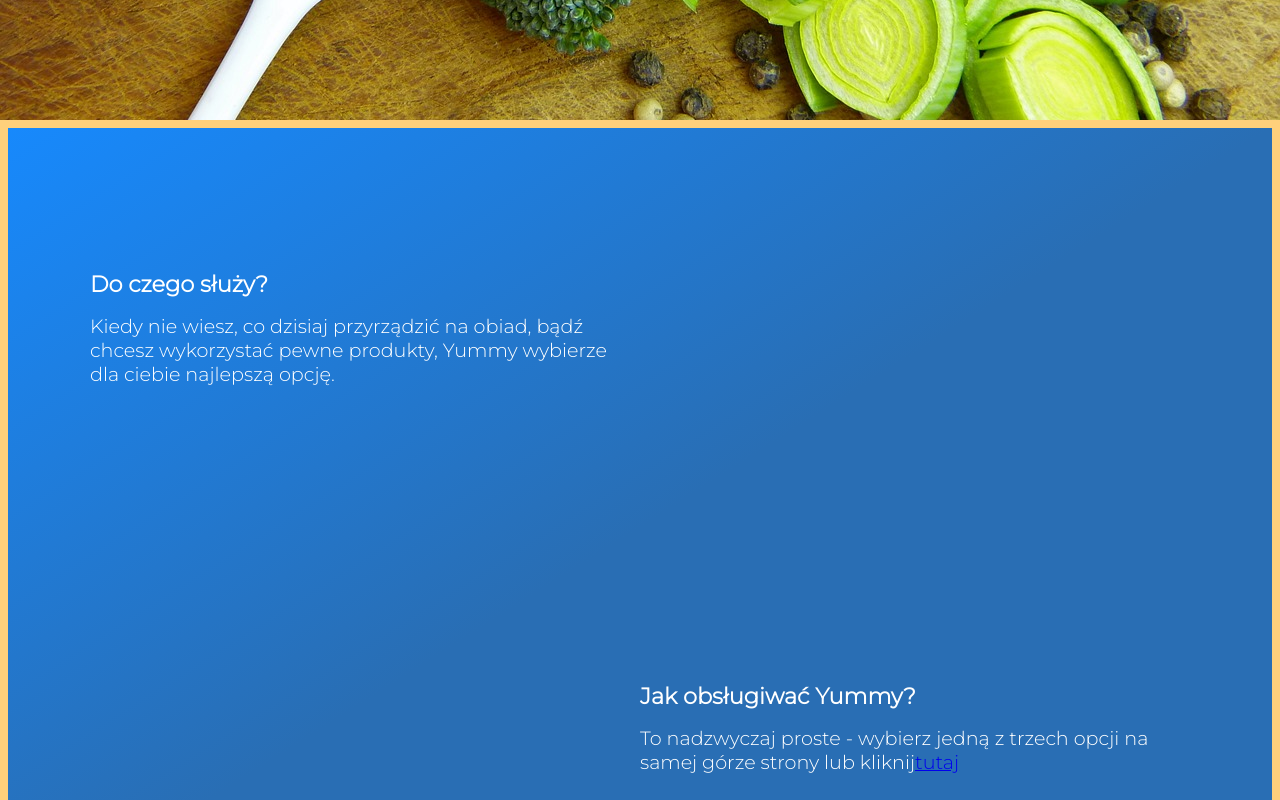
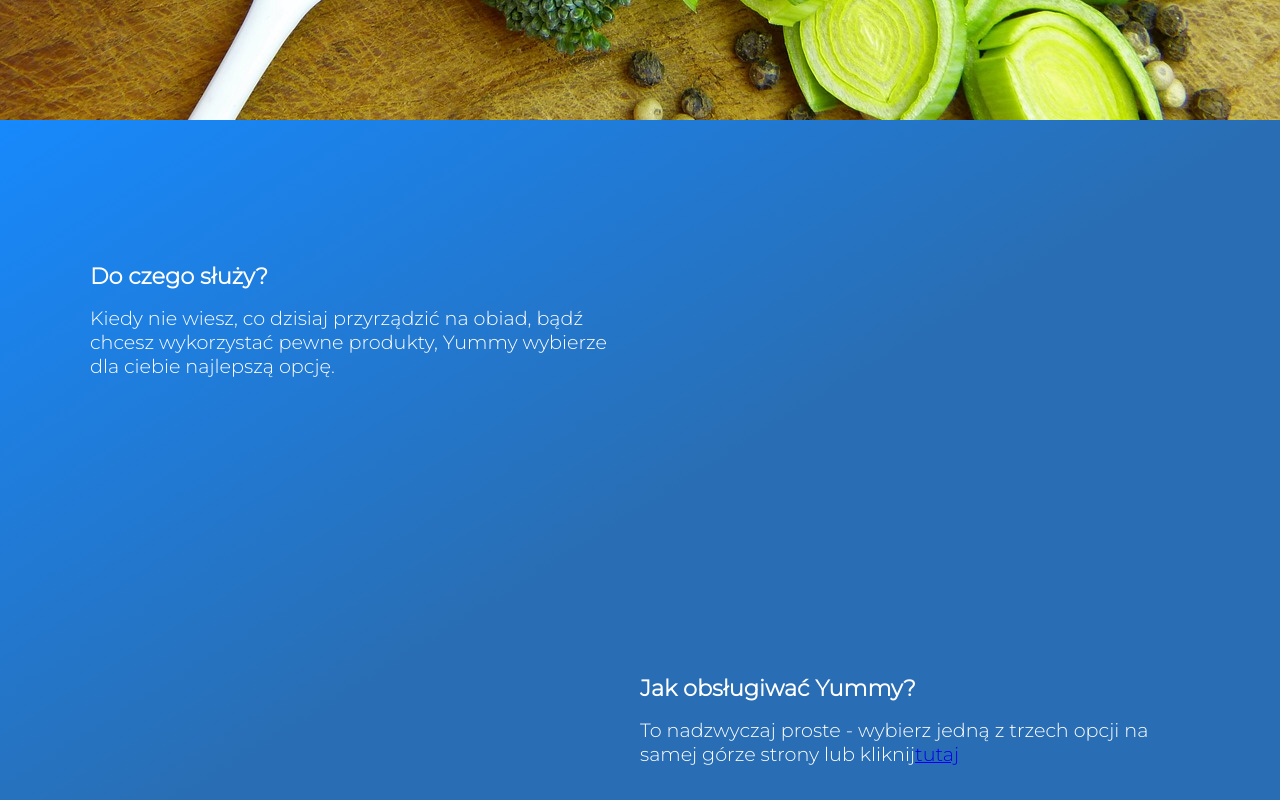
Before and after one commit to mjkuranda/yummy-app, a React (Create React App) app: page / in a window 1280 px wide. Shown: the part 680-1480 px from the top of the page. Built offline with nearby package versions, Linux system fonts and the light colour scheme.

Commit message:
Working landing page

```diff
--- a/src/assets/styles/header.css
+++ b/src/assets/styles/header.css
@@ -1,4 +1,4 @@
-body {
+#root, body {
     /* Header & section.filter */
     --mh: 160px;
     --wh: calc(100vw - (2 * var(--mh)));
@@ -11,7 +11,7 @@
 */
 header {
     /* Header left */
-    --hl: calc(var(--wh) / var(--phi));
+    /* --hl: calc(var(--wh) / var(--phi)); */
     /* Header right */
     --hr: calc(var(--wh) - var(--hl));
 
--- a/src/assets/styles/index.css
+++ b/src/assets/styles/index.css
@@ -43,7 +43,7 @@
 #header-cloth {
     position: absolute;
     top: 0;
-    left: calc((100vw - 1100px) / 2);
+    /* left: calc((100vw - 1100px) / 2); */
     height: 100vh;
     /* background-color: var(--blue-de-france); */
     opacity: .5;
--- a/src/assets/styles/meals-add-new-error.css
+++ b/src/assets/styles/meals-add-new-error.css
@@ -1,4 +1,4 @@
-body {
+#root {
     height: 100vh;
 }
 
--- a/src/assets/styles/meals-add-new.css
+++ b/src/assets/styles/meals-add-new.css
@@ -1,4 +1,4 @@
-body {
+#root {
     background-color: var(--orange-yellow-crayola);
 }
 
--- a/src/assets/styles/mobile/header.css
+++ b/src/assets/styles/mobile/header.css
@@ -1,5 +1,5 @@
 @media only screen and (max-width: 1024px) {
-    body {
+    #root {
         --mh: unset !important;
         --wh: unset !important;
         --hh: unset !important;
--- a/src/assets/styles/search.css
+++ b/src/assets/styles/search.css
@@ -2,7 +2,7 @@
     Main settings
     Body and other
 */
-body {
+#root {
     background-color: var(--orange-yellow-crayola);
 }
 
--- a/src/pages/Main.tsx
+++ b/src/pages/Main.tsx
@@ -1,4 +1,8 @@
 import React from 'react';
+
+import '../assets/styles/header.css';
+import '../assets/styles/index-media.css';
+import '../assets/styles/index.css';
 
 export default function Main() {
     return (
--- a/src/pages/Page404.tsx
+++ b/src/pages/Page404.tsx
@@ -1,4 +1,4 @@
-import React from "react";
+import React from 'react';
 
 export default function Page404() {
     return (
```
Also changed, not shown: src/App.tsx (+9 -11 lines).
